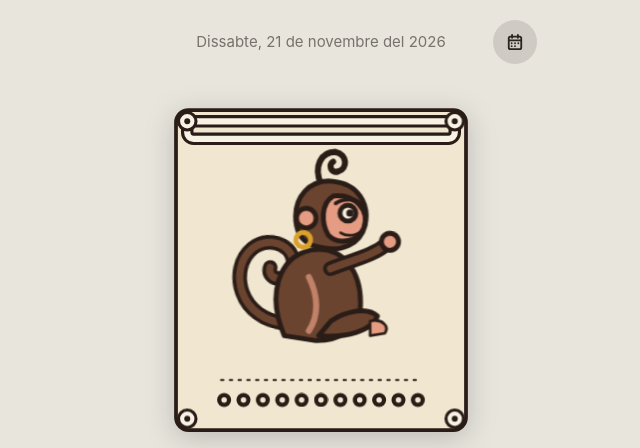
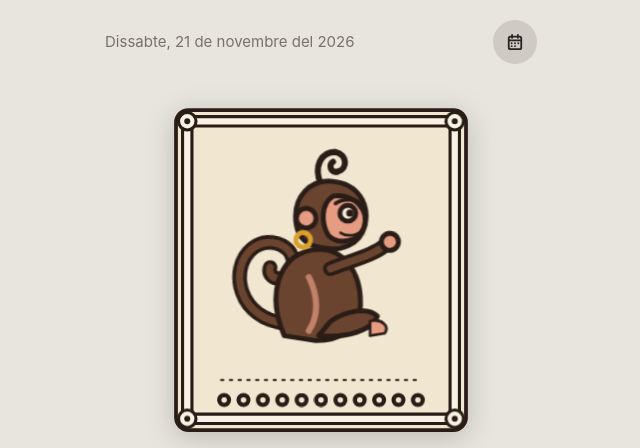
Before and after one commit to janferreripico/tonallicalendar, a plain HTML site: page index.html in a window 1280 px wide. Shown: the top 448 px of the page, without its empty margins (319-959 px from the left). Drawn offline with Linux system fonts and the light colour scheme; a web font is replaced by a local one.

Commit message:
Add files via upload

```diff
--- a/index.html
+++ b/index.html
@@ -44,7 +44,7 @@
   --bg-2:#4B4741; --ink-2:#F2EEE6; --soft-2:rgba(242,238,230,.6); --line-2:rgba(242,238,230,.22);
   --bg-3:#16485A; --ink-3:#E7EFEE; --soft-3:rgba(231,239,238,.6); --line-3:rgba(231,239,238,.22);
 }
-html{height:100%;scroll-padding-top:env(safe-area-inset-top,0px);background:var(--bg-0)}
+html{height:100%;min-height:100dvh;scroll-padding-top:env(safe-area-inset-top,0px);background:var(--bg-0);transition:background-color .5s ease}
 *,*::before,*::after{box-sizing:inherit}
 body{
   --bg:var(--bg-0); --ink:var(--ink-0); --soft:var(--soft-0); --line:var(--line-0);
@@ -113,8 +113,8 @@ main{
 :root{--sys:-apple-system, BlinkMacSystemFont, "SF Pro Text", "Instrument Sans", system-ui, sans-serif}
 body{--glass:color-mix(in srgb, var(--ink) 13%, transparent); --glass-on:color-mix(in srgb, var(--ink) 24%, transparent)}
 main{grid-template-rows:52px 1fr 104px 64px; grid-template-columns:minmax(0,1fr)}
-.top{display:grid; grid-template-columns:44px minmax(0,1fr) 44px; column-gap:8px; align-items:center}
-.top .gdate{max-width:100%; overflow:hidden; text-overflow:ellipsis; padding:0 8px}
+.top{display:grid; grid-template-columns:minmax(0,1fr) 44px; column-gap:12px; align-items:center}
+.top .gdate{justify-self:start; max-width:100%; overflow:hidden; text-overflow:ellipsis; padding:0 8px 0 2px; margin-left:-2px}
 .gdate{font-family:var(--sys)}
 .round,.pill{
   -webkit-appearance:none; appearance:none; border:0; margin:0; cursor:pointer; color:var(--ink);
@@ -259,7 +259,6 @@ nav .pill.hide{opacity:0; transform:scale(.8); pointer-events:none}
 <body data-dir="0">
 <main>
   <header class="top">
-    <span></span>
     <label class="gdate"><span id="gdate"></span><input id="picker" type="date" aria-label="Tria una data"></label>
     <button class="round" id="calBtn" aria-label="Obre el calendari"><svg viewBox="0 0 24 24" aria-hidden="true" ><path d="M4.5 7.5a2 2 0 0 1 2-2h11a2 2 0 0 1 2 2v11a2 2 0 0 1-2 2h-11a2 2 0 0 1-2-2zM4.5 10h15M8.5 3.5v3.5M15.5 3.5v3.5M8 13.5h.01M12 13.5h.01M16 13.5h.01M8 17h.01M12 17h.01" fill="none" stroke="currentColor" stroke-width="2.2" stroke-linecap="round" stroke-linejoin="round"/></svg></button>
   </header>
@@ -663,8 +662,8 @@ function cartouche(r){
   const dots=Array.from({length:n},(_,i)=>`<circle class="dot" style="animation-delay:${.55+i*.05}s" cx="${x0+i*gap}" cy="236" r="5.6" fill="#2a1d17"/><circle class="dot" style="animation-delay:${.55+i*.05}s" cx="${x0+i*gap}" cy="236" r="2.2" fill="#F1E7D0"/>`).join("");
   const corner=(x,y,d)=>`<g class="corner" style="animation-delay:${.35+d}s"><circle cx="${x}" cy="${y}" r="7" fill="${BAND[r.dir]}" stroke="#2a1d17" stroke-width="2.5"/><circle cx="${x}" cy="${y}" r="2.4" fill="#2a1d17"/></g>`;
   return `<rect x="4" y="4" width="232" height="256" rx="10" fill="#F1E7D0" stroke="#2a1d17" stroke-width="3"/>
-  <rect class="band" x="13" y="13" width="214" height="238" rx="5" fill="none" stroke="#2a1d17" stroke-width="10" pathLength="1000"/>
-  <rect class="band" x="13" y="13" width="214" height="238" rx="5" fill="none" stroke="${BAND[r.dir]}" stroke-width="5" pathLength="1000"/>
+  <path class="band" d="M18,13 H222 A5,5 0 0 1 227,18 V246 A5,5 0 0 1 222,251 H18 A5,5 0 0 1 13,246 V18 A5,5 0 0 1 18,13 Z" fill="none" stroke="#2a1d17" stroke-width="10"/>
+  <path class="band" d="M18,13 H222 A5,5 0 0 1 227,18 V246 A5,5 0 0 1 222,251 H18 A5,5 0 0 1 13,246 V18 A5,5 0 0 1 18,13 Z" fill="none" stroke="${BAND[r.dir]}" stroke-width="5"/>
   ${corner(13,13,0)}${corner(227,13,.06)}${corner(227,251,.12)}${corner(13,251,.18)}
   <svg x="22" y="16" width="196" height="196" viewBox="0 0 200 200" class="glyph"><g class="fig"><g stroke="#2a1d17" stroke-width="4" stroke-linejoin="round" stroke-linecap="round">${GLYPHS[r.sign]()}</g></g></svg>
   <path d="M40,220 L200,220" stroke="#2a1d17" stroke-width="1.5" stroke-dasharray="2 5" stroke-linecap="round"/>
@@ -700,8 +699,10 @@ function fitSign(){
 function render(){
   const r = mexica(cur);
   document.body.dataset.dir = r.dir;
-  document.querySelector('meta[name="theme-color"]').content =
-    getComputedStyle(document.documentElement).getPropertyValue(themeVars[r.dir]).trim();
+  // paint the whole screen, including behind the status bar and home indicator, in the day's colour
+  const bg = getComputedStyle(document.documentElement).getPropertyValue(themeVars[r.dir]).trim();
+  document.documentElement.style.backgroundColor = bg;
+  document.querySelector('meta[name="theme-color"]').content = bg;
   $("gdate").textContent = cap(fmt.format(cur));
   $("picker").value = iso(cur);
   $("cart").innerHTML = cartouche(r);
@@ -887,6 +888,7 @@ document.addEventListener("visibilitychange",()=>{
   if (!sameDay(now,lastOpen)){ lastOpen=now; cur=now; render(); }
 });
 addEventListener("resize", fitSign);
+matchMedia("(prefers-color-scheme: dark)").addEventListener("change", render);
 document.fonts && document.fonts.ready.then(fitSign);
 render();
 </script>
```
